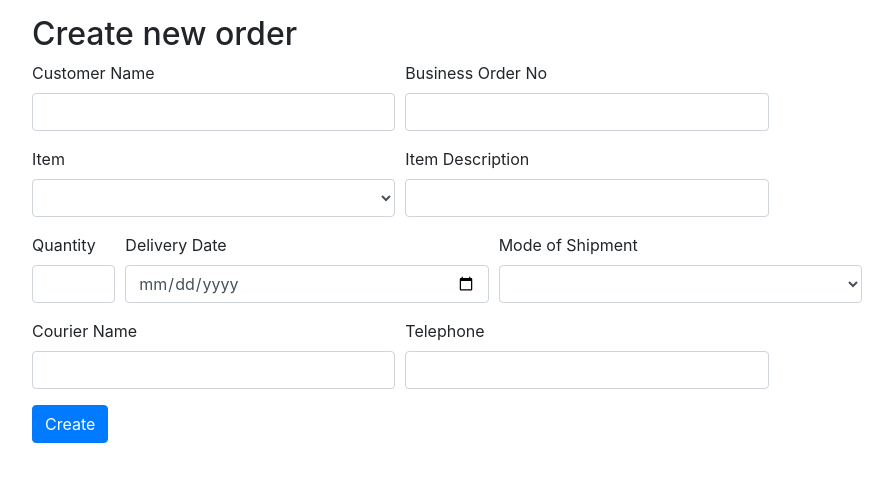
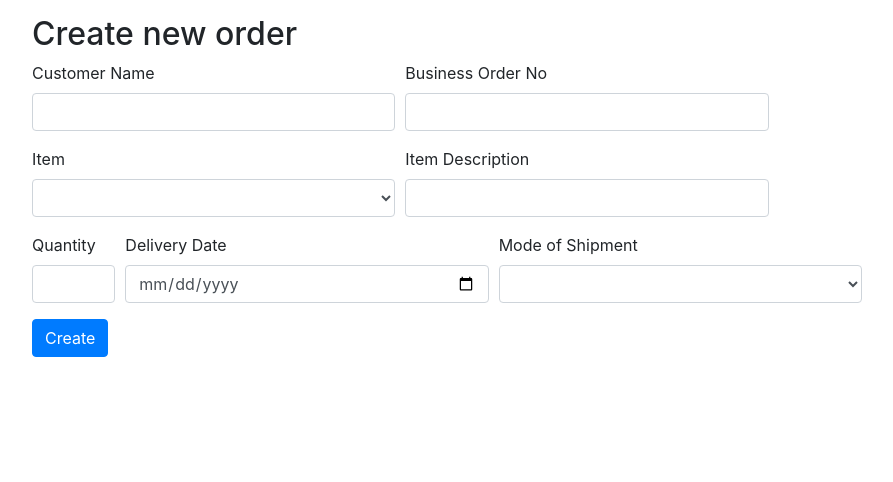
Before and after one commit to ludowica-fernando/sales-angular, an Angular app: page /create-order in a window 1280 px wide. Shown: the top 482 px of the page, without its empty margins (53-946 px from the left). Built offline with nearby package versions, Linux system fonts and the light colour scheme.

Commit message:
Order form completed

```diff
--- a/src/app/manage-order/manage-order.component.html
+++ b/src/app/manage-order/manage-order.component.html
@@ -42,17 +42,16 @@
       </div>
       <div class="form-group col-md-4">
         <label for="inputShipment">Mode of Shipment</label>
-        <select class="form-control" id="inputShipment" name="shipment" ngModel>
-          <option>Courier</option>
-          <option>Post</option>
-          <option>Pick-up</option>
+        <select class="form-control" id="inputShipment" name="shipment" (change)="onChange($event.target.value)" ngModel>
+          <option value="courier">Courier</option>
+          <option value="post">Post</option>
+          <option value="pickup">Pick-up</option>
         </select>
       </div>
-      <div class="form-group col-md-4">
+      <div class="form-group col-md-4" [hidden]="hide">
         <label for="inputCourierName">Courier Name</label>
         <input type="text" class="form-control" id="inputCourierName" name="courierName" ngModel>
-      </div>
-      <div class="form-group col-md-4">
+
         <label for="inputCourierTel">Telephone</label>
         <input type="text" class="form-control" id="inputCourierTel" name="courierTel" ngModel>
       </div>
--- a/src/app/manage-order/manage-order.component.ts
+++ b/src/app/manage-order/manage-order.component.ts
@@ -12,4 +12,14 @@ export class ManageOrderComponent implements OnInit {
   ngOnInit() {
   }
 
+  hide = true;
+  onChange(option) {
+    if (option == 'courier') {
+      this.hide = false;
+    }
+    else {
+      this.hide = true;
+    }
+  }
+
 }
```
